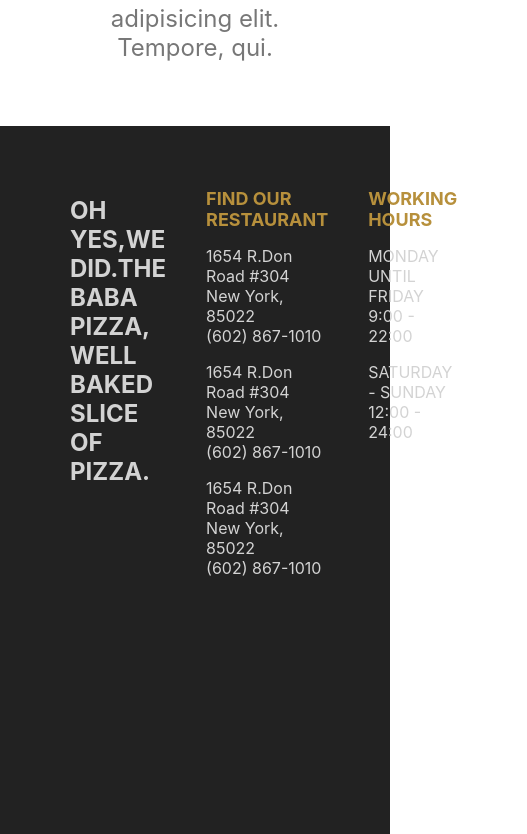
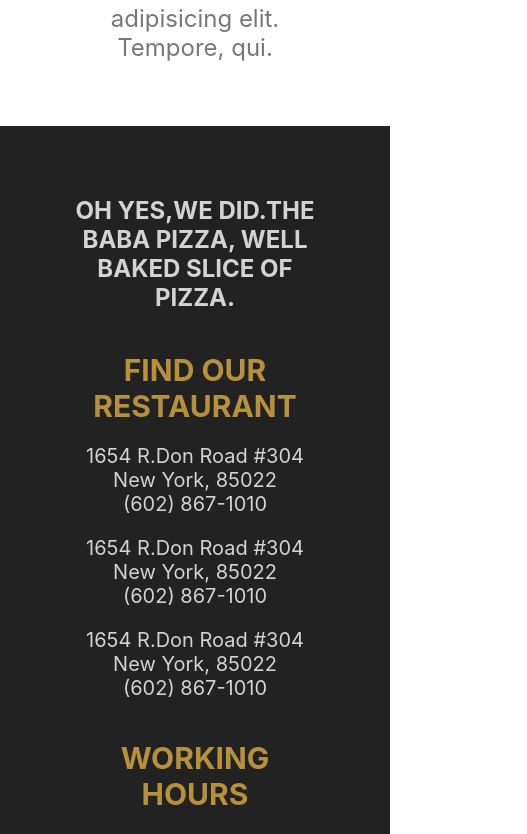
Before and after one commit to elcinp/nextjs-foodOrderingApp, a Next.js app: page / in a window 390 px wide. Shown: the part 5447-6281 px from the top of the page, 527 px wide, since content can reach past the window. Built offline with nearby package versions, Linux system fonts and the light colour scheme.

Commit message:
media query added

```diff
--- a/styles/Footer.module.css
+++ b/styles/Footer.module.css
@@ -32,3 +32,22 @@
 .motto{
   color: lightgray;
 }
+
+@media screen and (max-width:480px) {
+  .container {
+    height: auto;
+    text-align: center;
+  }
+  .item:first-child {
+    display: none;
+  }
+  .item {
+    flex-direction: column;
+  }
+  .title{
+    font-size: 30px;
+  }
+  .text{
+    font-size: 20px;
+  }
+}
```
